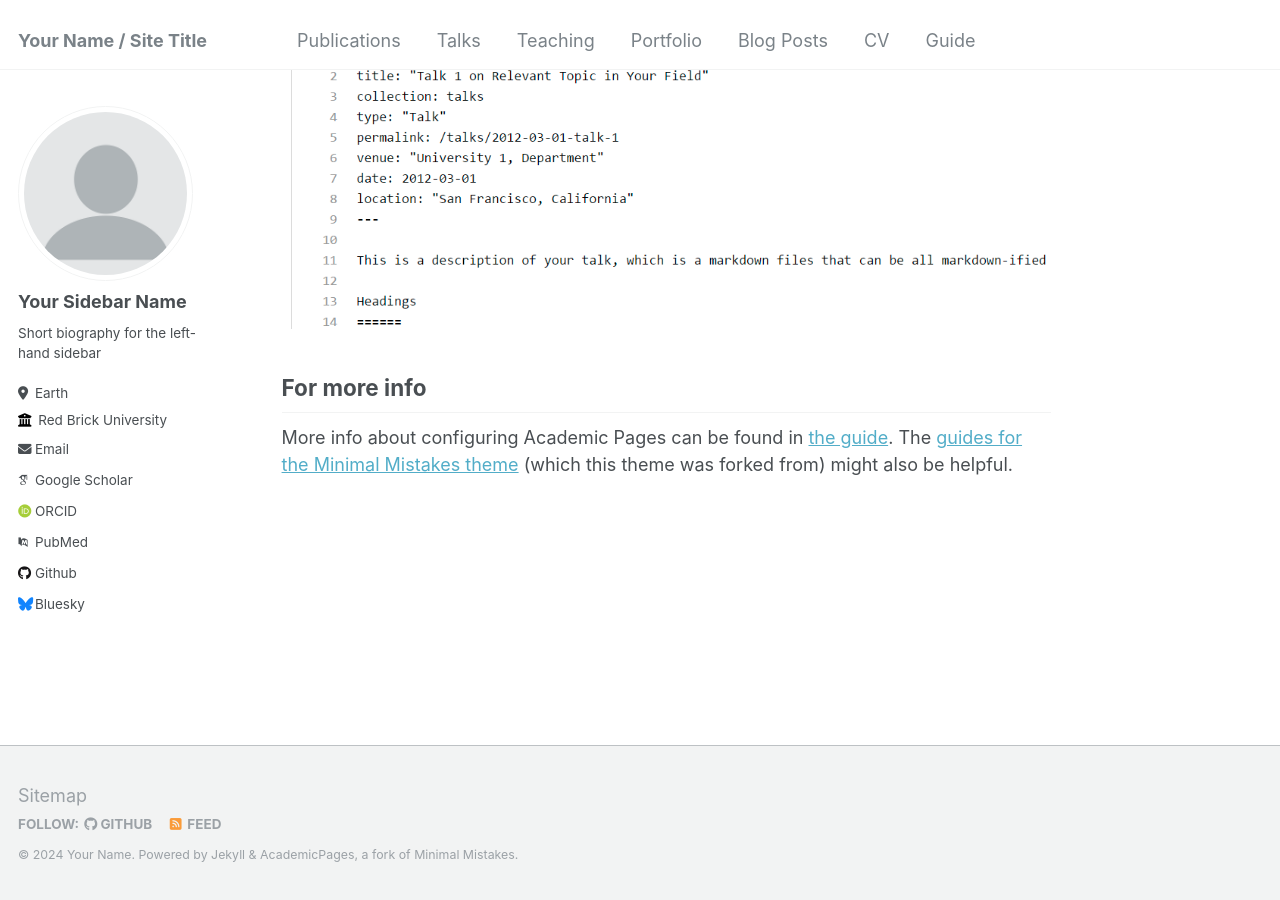
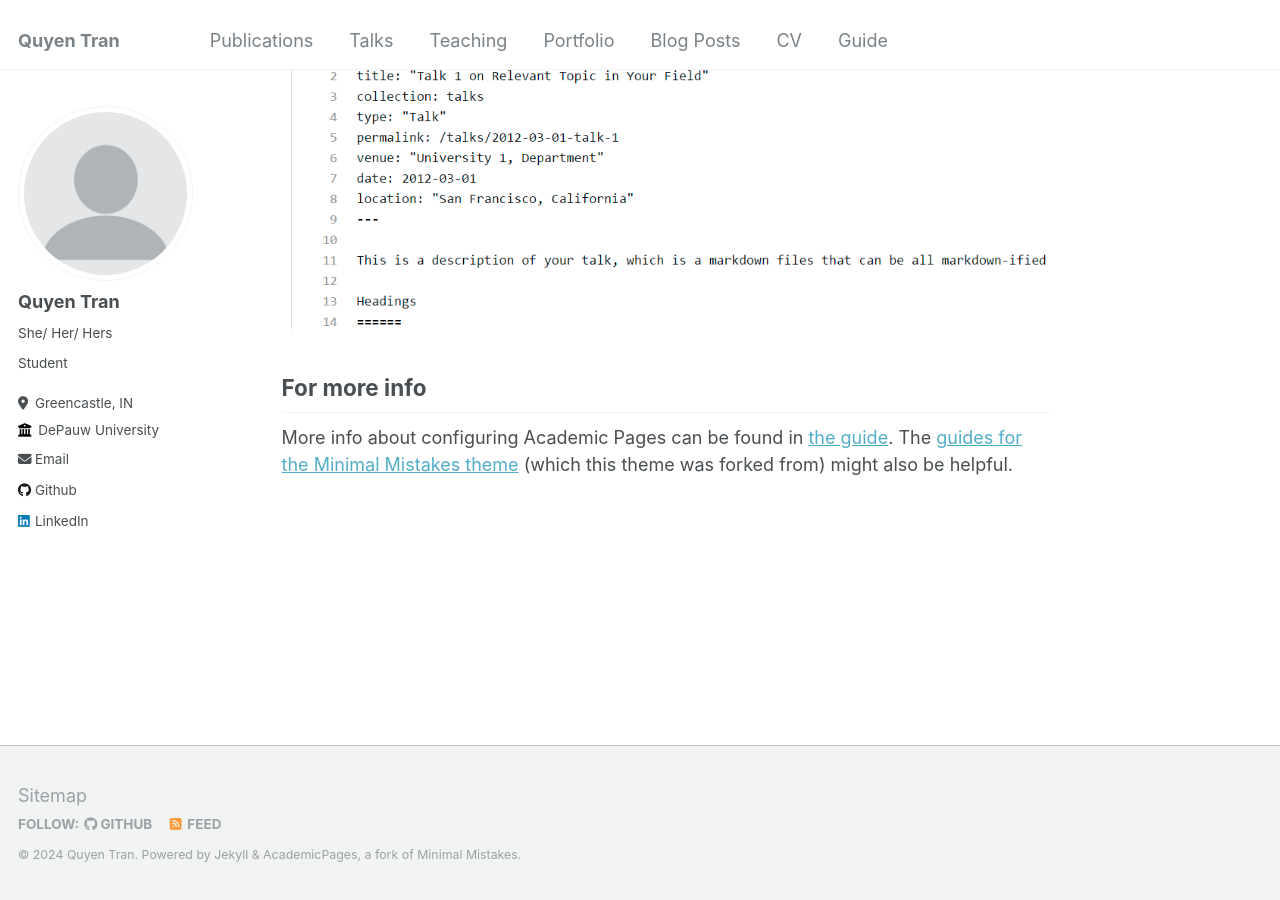
Before and after one commit to quyenlhtran/quyenlhtran.github.io, a Jekyll site: the page built from _pages/about.md, in a window 1280 px wide and 900 px high, scrolled down 2660 px. Built offline with Jekyll 4.4.1, drawn with Linux system fonts in a browser that asks for light colours; some web fonts are replaced.

Commit message:
Update _config.yml

```diff
--- a/_config.yml
+++ b/_config.yml
@@ -8,13 +8,13 @@
 
 # Basic Site Settings
 locale                   : "en-US"
-title                    : "Your Name / Site Title"
+title                    : "Quyen Tran"
 title_separator          : "-"
-name                     : &name "Your Name"
-description              : &description "personal description"
-url                      : https://academicpages.github.io # the base hostname & protocol for your site e.g. "https://mmistakes.github.io"
+name                     : &name "Quyen Tran"
+description              : &description "Student"
+URL                      : "https://quyentran.github.io" # the base hostname & protocol for your site e.g. "https://mmistakes.github.io"
 baseurl                  : "" # the subpath of your site, e.g. "/blog"
-repository               : "academicpages/academicpages.github.io"
+repository               : "quyenlhtran/academicpages.github.io"
 
 # Site Author - The following control what appear as part of the author content on the side bar.
 #               If a field is blank the icon and link will not appear, otherwise it will be shown.
@@ -22,33 +22,33 @@ repository               : "academicpages/academicpages.github.io"
 author:
   # Biographic information
   avatar           : "profile.png"
-  name             : "Your Sidebar Name"
-  pronouns         : # example: "she/her"
-  bio              : "Short biography for the left-hand sidebar"
-  location         : "Earth"
-  employer         : "Red Brick University"
+  name             : "Quyen Tran"
+  pronouns         : "She/ Her/ Hers"
+  bio              : "Student"
+  location         : "Greencastle, IN"
+  employer         : "DePauw University"
   uri              : # URL
-  email            : "none@example.org"
+  email            : "quyen.tran051211@gmail.com"
 
   # Academic websites
   arxiv            : # URL - Update with the correct link to your profile
-  googlescholar    : "https://scholar.google.com/citations?user=PS_CX0AAAAAJ"
+  googlescholar    : #
   impactstory      : # URL
-  orcid            : "http://orcid.org/yourorcidurl"
+  orcid            : #
   semantic         : # URL
-  pubmed           : "https://www.ncbi.nlm.nih.gov/pubmed/?term=john+snow"
+  pubmed           : #
   researchgate     : # URL
 
   # Repositories and software development
   bitbucket        : # Username - Update with your username on the site
   codepen          : # Username
   dribbble         : # Username
-  github           : "academicpages"
+  github           : "quyenlhtran"
   kaggle           : # Username
   stackoverflow    : # User number or user number and name (i.e., use "1" or "1/jeff-atwood")
 
   # Social media
-  bluesky          : "bsky.app" # Replace this with you Bluesky username
+  bluesky          :  # Replace this with you Bluesky username
   facebook         : # Username
   flickr           : # Username
   foursquare       : # Username
@@ -57,7 +57,7 @@ author:
   keybase          : # Username
   instagram        : # Username
   lastfm           : # Username
-  linkedin         : # Username
+  linkedin         : "quyen-tran-0bb791255"
   mastodon         : # URL
   medium           : # URL
   pinterest        : # Username
@@ -121,7 +121,7 @@ yandex_site_verification :
 
 # Social Sharing
 twitter:
-  username               : &twitter
+  username               : #&twitter
 facebook:
   username               :
   app_id                 :
```
